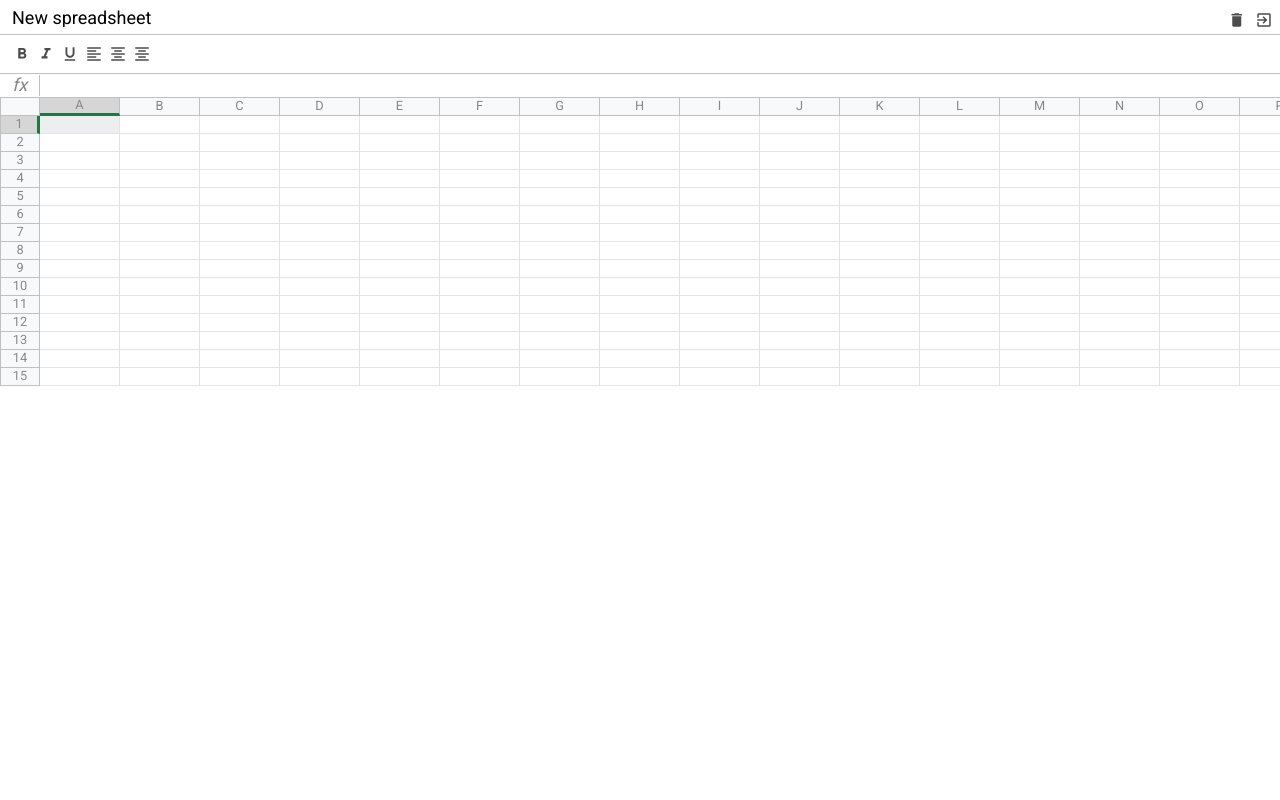
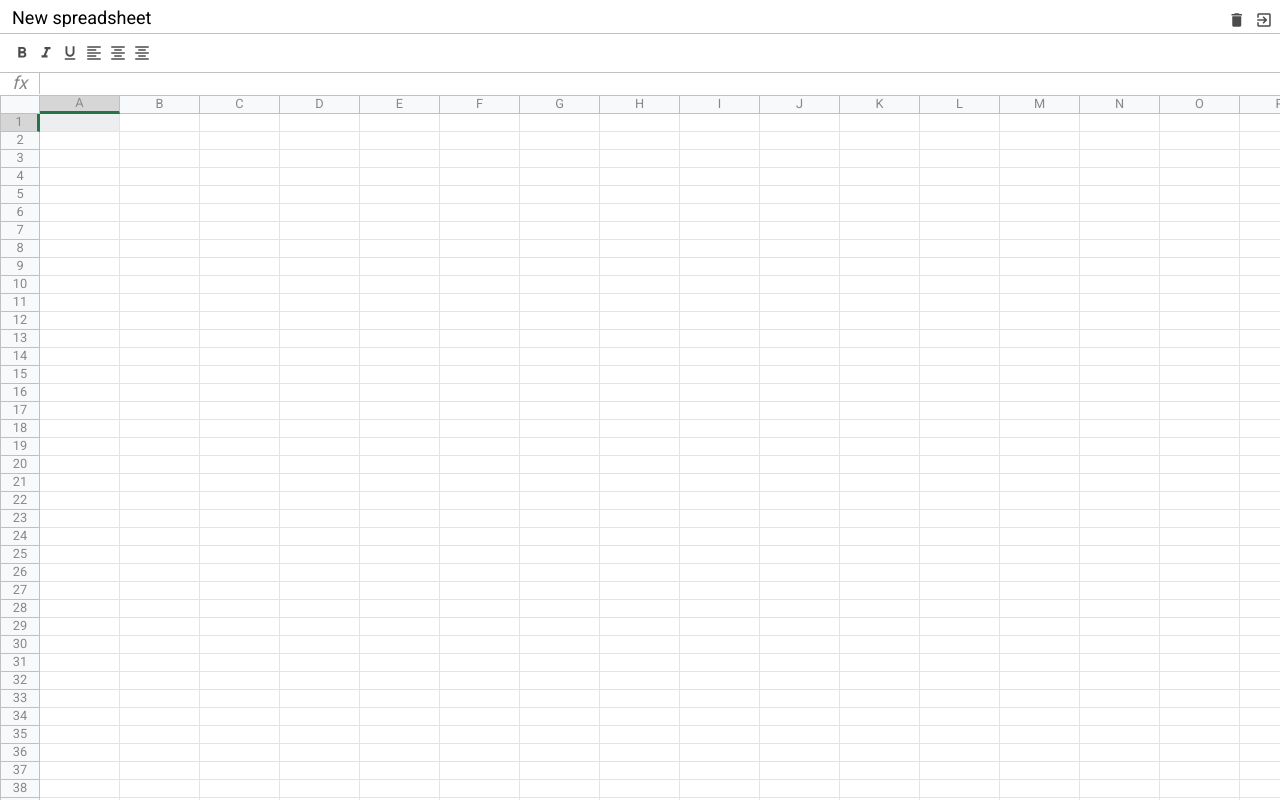
Before and after one commit to psuvorov/excel-clone, a website built with webpack: page src/index.html in a window 1280 px wide. Built offline with nearby package versions, Linux system fonts and the light colour scheme.

Commit message:
Make Spreadsheet take whole remaining space

```diff
--- a/src/components/table/table.template.js
+++ b/src/components/table/table.template.js
@@ -3,12 +3,14 @@
  * @param {number} colCount
  * @return {string}
  */
-export function createTable(rowCount = 15, colCount = 30) {
-    let res = createTableHeader(colCount);
+export function createTable(rowCount = 100, colCount = 30) {
+    let res = `<div class="table-wrapper">`;
 
+    res += createTableHeader(colCount);
     for (let i = 1; i <= rowCount; i++) {
         res += createSingleRow(i, colCount);
     }
+    res += `</div>`;
 
     return res;
 }
--- a/src/scss/dashboard.scss
+++ b/src/scss/dashboard.scss
@@ -49,8 +49,6 @@
         border-color: green;
       }
     }
-
-
   }
 
   &__spreadsheet {
--- a/src/scss/formula.scss
+++ b/src/scss/formula.scss
@@ -2,12 +2,8 @@
 @import "mixins";
 
 .spreadsheet__formula {
-  position: absolute;
-  left: 0;
-  right: 0;
-  top: $header-height + $toolbar-height;
-  height: $formula-height;
   display: flex;
+  flex: 0 1 $formula-height;
   align-items: center;
   border-bottom: 1px solid $border-color;
 
--- a/src/scss/header.scss
+++ b/src/scss/header.scss
@@ -2,15 +2,10 @@
 @import "mixins";
 
 .spreadsheet__header {
-  position: absolute;
-  top: 0;
-  left: 0;
-  right: 0;
-  height: $header-height;
   padding: 8px 4px 0;
   display: flex;
   justify-content: space-between;
-
+  flex: 0 1 $header-height;
 
   .input {
     padding: 2px 7px;
--- a/src/scss/index.scss
+++ b/src/scss/index.scss
@@ -21,7 +21,9 @@ body {
 .spreadsheet {
   position: relative;
   color: #888;
-  height: 100%;
+  height: 100vh;
   max-width: 100%;
   font-size: .8rem;
+  display: flex;
+  flex-flow: column nowrap;
 }
--- a/src/scss/table.scss
+++ b/src/scss/table.scss
@@ -2,12 +2,11 @@
 @import "mixins";
 
 .spreadsheet__table {
-  position: absolute;
-  left: 0;
-  right: 0;
-  top: $header-height + $toolbar-height + $formula-height;
-  overflow-x: auto;
-  padding-bottom: 2px;
+  overflow: auto;
+  flex: 1 1 auto;
+
+  .table-wrapper {
+    position: relative;
 
     .row {
       display: flex;
@@ -131,3 +130,4 @@
       }
     }
   }
+}
--- a/src/scss/toolbar.scss
+++ b/src/scss/toolbar.scss
@@ -2,21 +2,13 @@
 @import "mixins";
 
 .spreadsheet__toolbar {
-  position: absolute;
-  left: 0;
-  right: 0;
-  top: $header-height;
-  height: $toolbar-height;
   border-top: 1px solid $border-color;
   border-bottom: 1px solid $border-color;
   padding: 7px 10px;
   display: flex;
-
+  flex: 0 1 $toolbar-height;
 
   .button {
     @include button(green);
   }
-
-
-
 }
```
Lines whose indentation alone changed are shown as unchanged.
